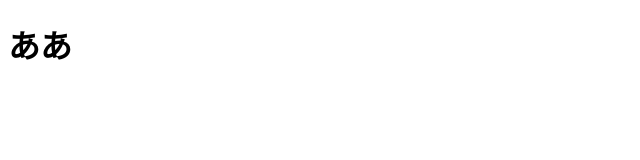
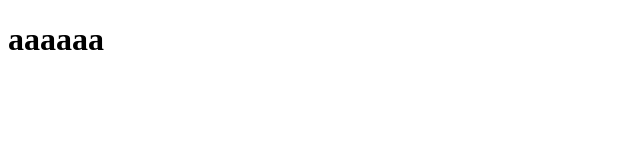
Before and after one commit to n-sawa0802/tutorial3, an Astro site: page / in a window 1280 px wide. Shown: the whole page, without its empty margins (0-640 px from the left). Built offline with nearby package versions, Linux system fonts and the light colour scheme; Astro itself is replaced by a stand-in of ours.

Commit message:
initial commit

```diff
--- a/src/pages/index.astro
+++ b/src/pages/index.astro
@@ -11,6 +11,6 @@
 		<title>Astro</title>
 	</head>
 	<body>
-		<h1>ああ</h1>
+		<h1>aaaaaa</h1>
 	</body>
 </html>
```
